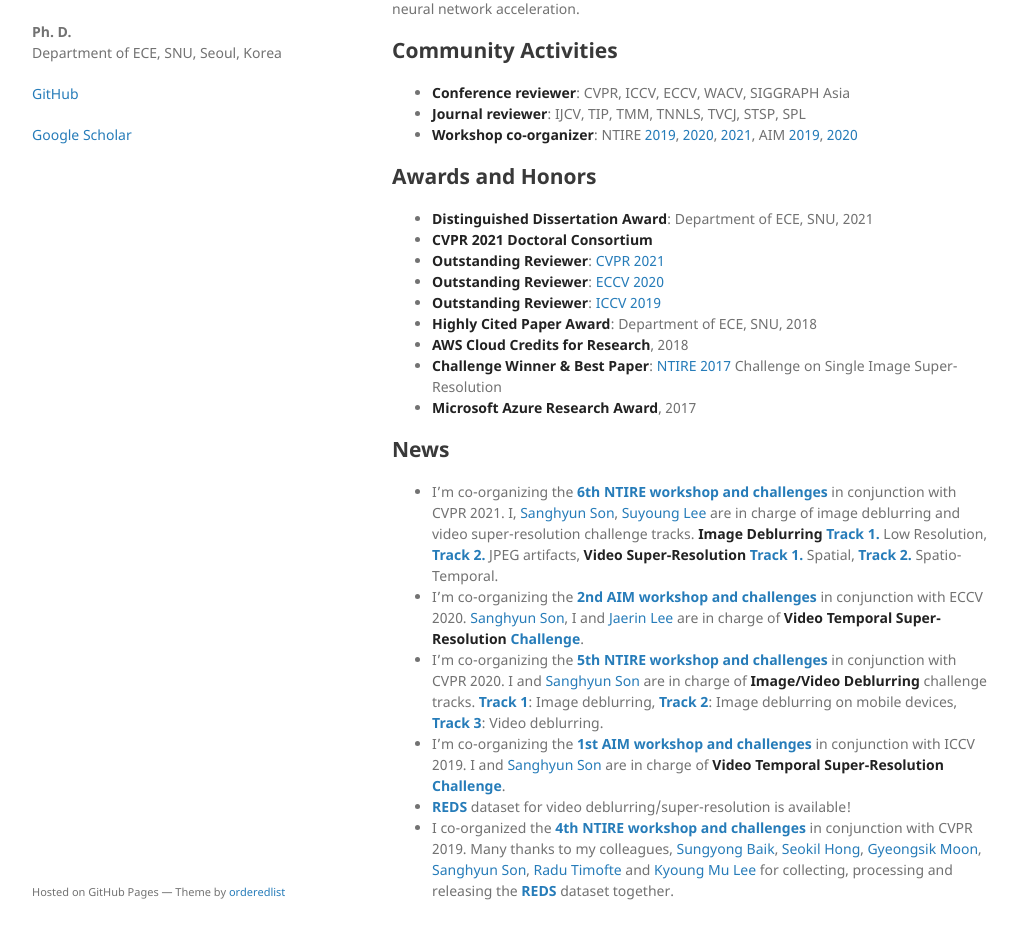
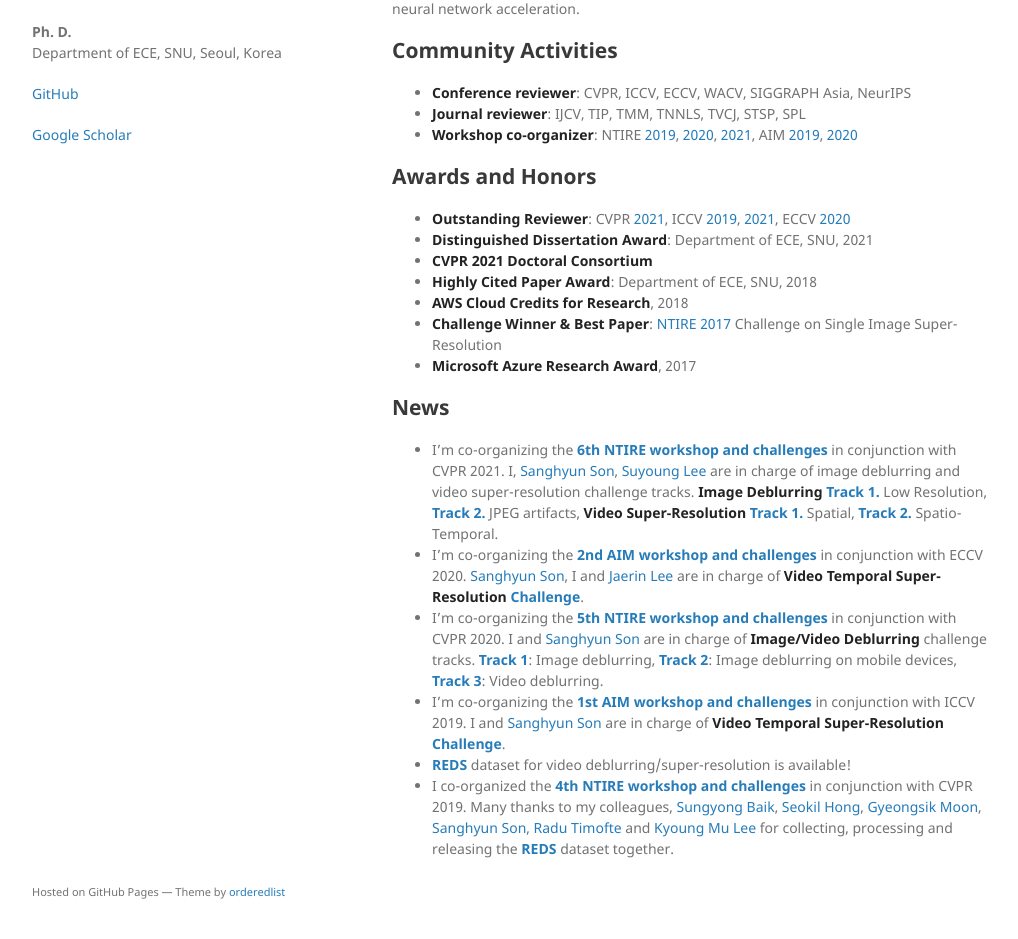
Before and after one commit to SeungjunNah/seungjunnah.github.io, a Jekyll site: the page built from index.md, in a window 1280 px wide and 1354 px high, cut to the strip 383-1322 px from the top of the window. Shown: the whole strip, without its empty margins (128-1146 px from the left). Built offline with Jekyll 4.4.1, drawn with Linux system fonts in a browser that asks for light colours.

Commit message:
add ICCV 2021 outstanding reviewer nomination
    + NeurIPS reviewer

```diff
--- a/index.md
+++ b/index.md
@@ -20,19 +20,15 @@ My recent research topics include deblurring, super-resolution, and neural netwo
 
 ## Community Activities
 
-* **Conference reviewer**: CVPR, ICCV, ECCV, WACV, SIGGRAPH Asia
+* **Conference reviewer**: CVPR, ICCV, ECCV, WACV, SIGGRAPH Asia, NeurIPS
 * **Journal reviewer**: IJCV, TIP, TMM, TNNLS, TVCJ, STSP, SPL
 * **Workshop co-organizer**: NTIRE [2019](https://data.vision.ee.ethz.ch/cvl/ntire19/), [2020](https://data.vision.ee.ethz.ch/cvl/ntire20/), [2021](https://data.vision.ee.ethz.ch/cvl/ntire21/), AIM [2019](https://data.vision.ee.ethz.ch/cvl/aim19/), [2020](https://data.vision.ee.ethz.ch/cvl/aim19/)
 
-<!-- [NTIRE 2019](https://data.vision.ee.ethz.ch/cvl/ntire19/), [NTIRE 2020](https://data.vision.ee.ethz.ch/cvl/ntire20/), [AIM 2019](https://data.vision.ee.ethz.ch/cvl/aim19/), [AIM 2020](https://data.vision.ee.ethz.ch/cvl/aim20/) -->
-
 ## Awards and Honors
 
+* **Outstanding Reviewer**: CVPR [2021](http://cvpr2021.thecvf.com/node/184), ICCV [2019](https://iccv2019.thecvf.com/best_reviewers), [2021](http://iccv2021.thecvf.com/outstanding-reviewers), ECCV [2020](https://eccv2020.eu/outstanding-reviewers/)
 * **Distinguished Dissertation Award**: Department of ECE, SNU, 2021
 * **CVPR 2021 Doctoral Consortium**
-* **Outstanding Reviewer**: [CVPR 2021](http://cvpr2021.thecvf.com/node/184)
-* **Outstanding Reviewer**: [ECCV 2020](https://eccv2020.eu/outstanding-reviewers/)
-* **Outstanding Reviewer**: [ICCV 2019](https://iccv2019.thecvf.com/best_reviewers)
 * **Highly Cited Paper Award**: Department of ECE, SNU, 2018
 * **AWS Cloud Credits for Research**, 2018
 * **Challenge Winner & Best Paper**: [NTIRE 2017](https://data.vision.ee.ethz.ch/cvl/ntire17/) Challenge on Single Image Super-Resolution
```
Also changed, not shown: 1 other file.
